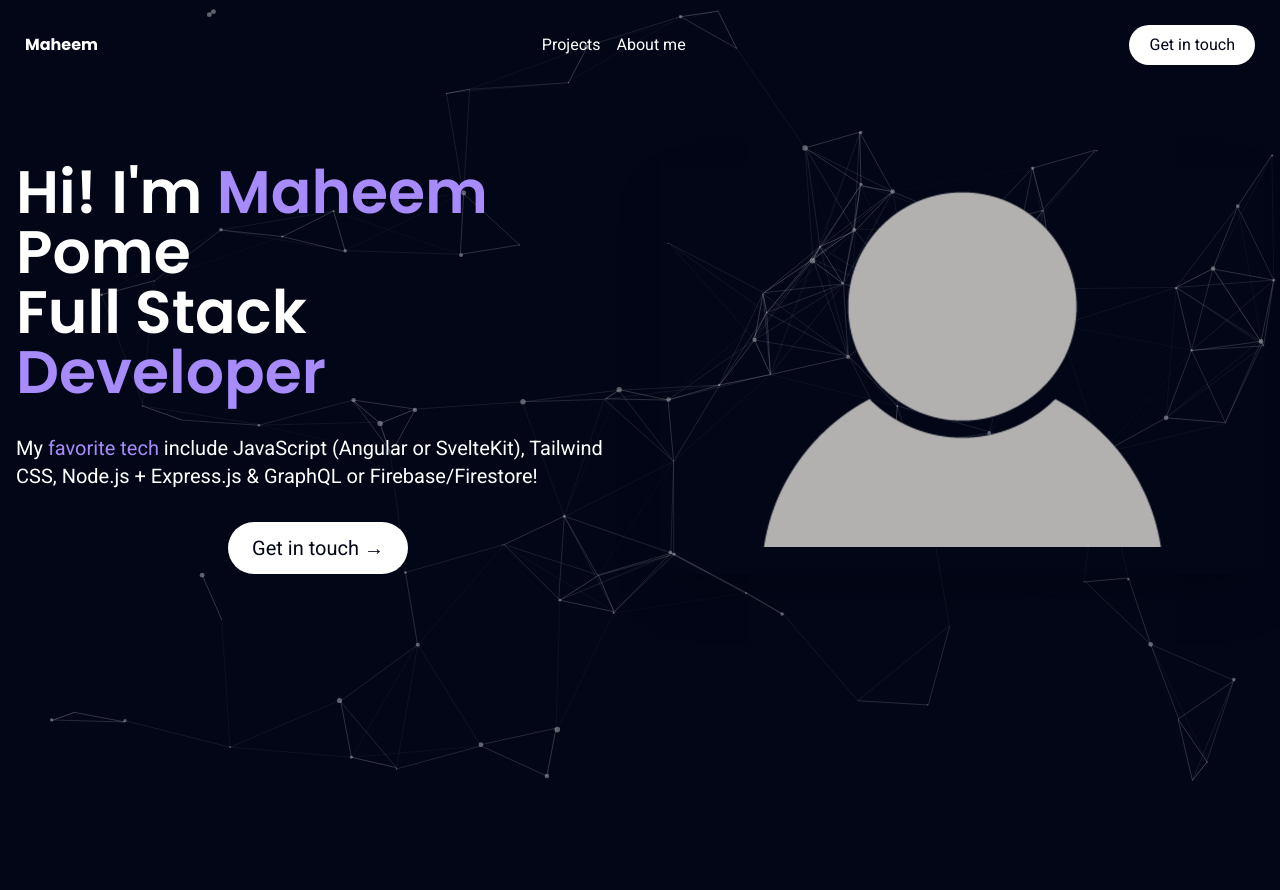
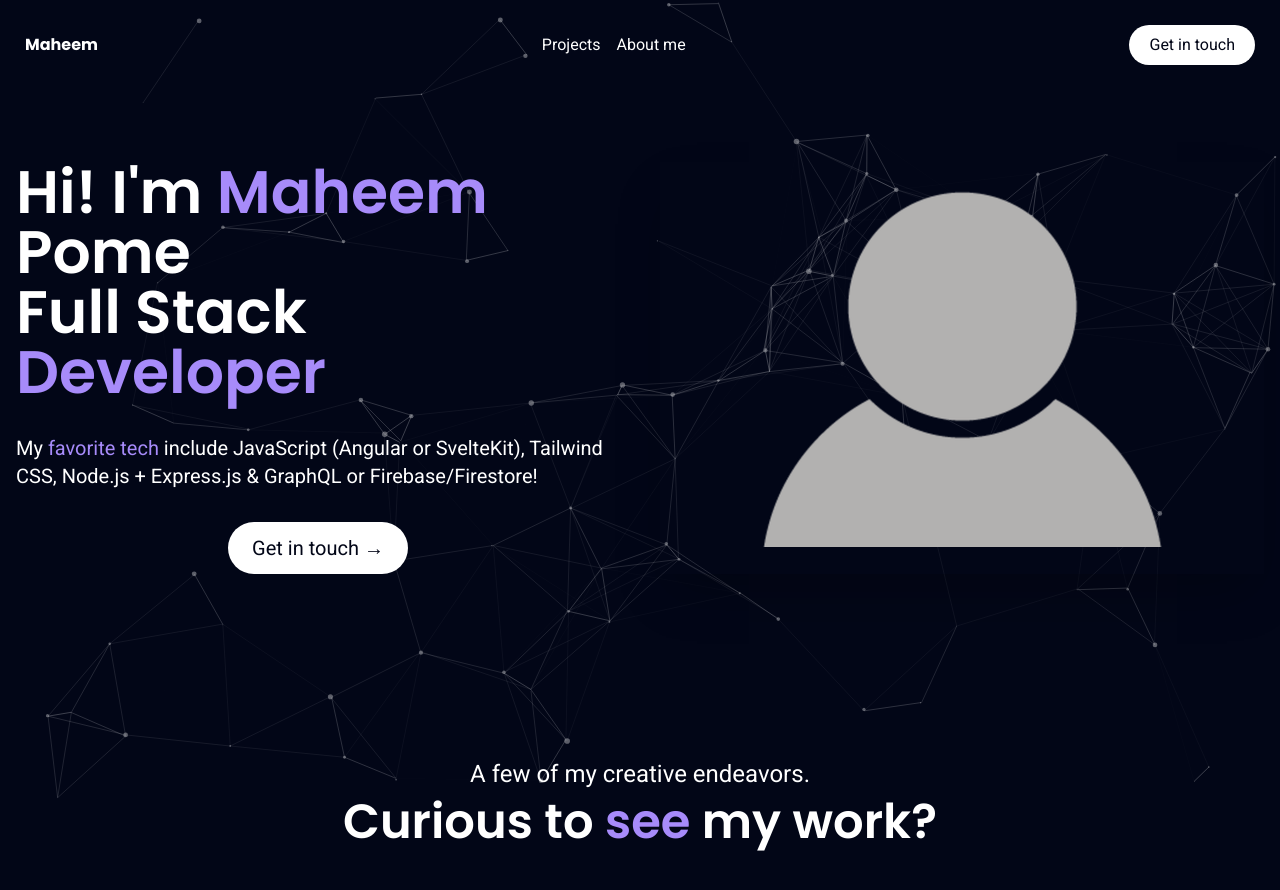
Before and after one commit to maheem20/web_portfolio, a SvelteKit app: page / in a window 1280 px wide. Shown: the top 890 px of the page. Before the commit the page ends 800 px from the top, so only its background shows below. Built offline with nearby package versions, Linux system fonts and the light colour scheme.

Commit message:
feat: add projects section with introductory text

```diff
--- a/src/components/Main.svelte
+++ b/src/components/Main.svelte
@@ -38,4 +38,15 @@
             />
         </div>
     </section>
+
+    <section class="py-20 lg:py-32 flex flex-col gap-24" id="projects">
+        <div class="flex flex-col gap-2 text-center">
+            <h6 class="text-large sm:text-xl md:text-2xl">
+                A few of my creative endeavors.
+            </h6>
+            <h3 class="font-semibold text-3xl sm:text-4xl md:text-5xl">
+                Curious to <span class="poppins text-violet-400">see</span> my work?
+            </h3>
+        </div>
+    </section>
 </main>
```
